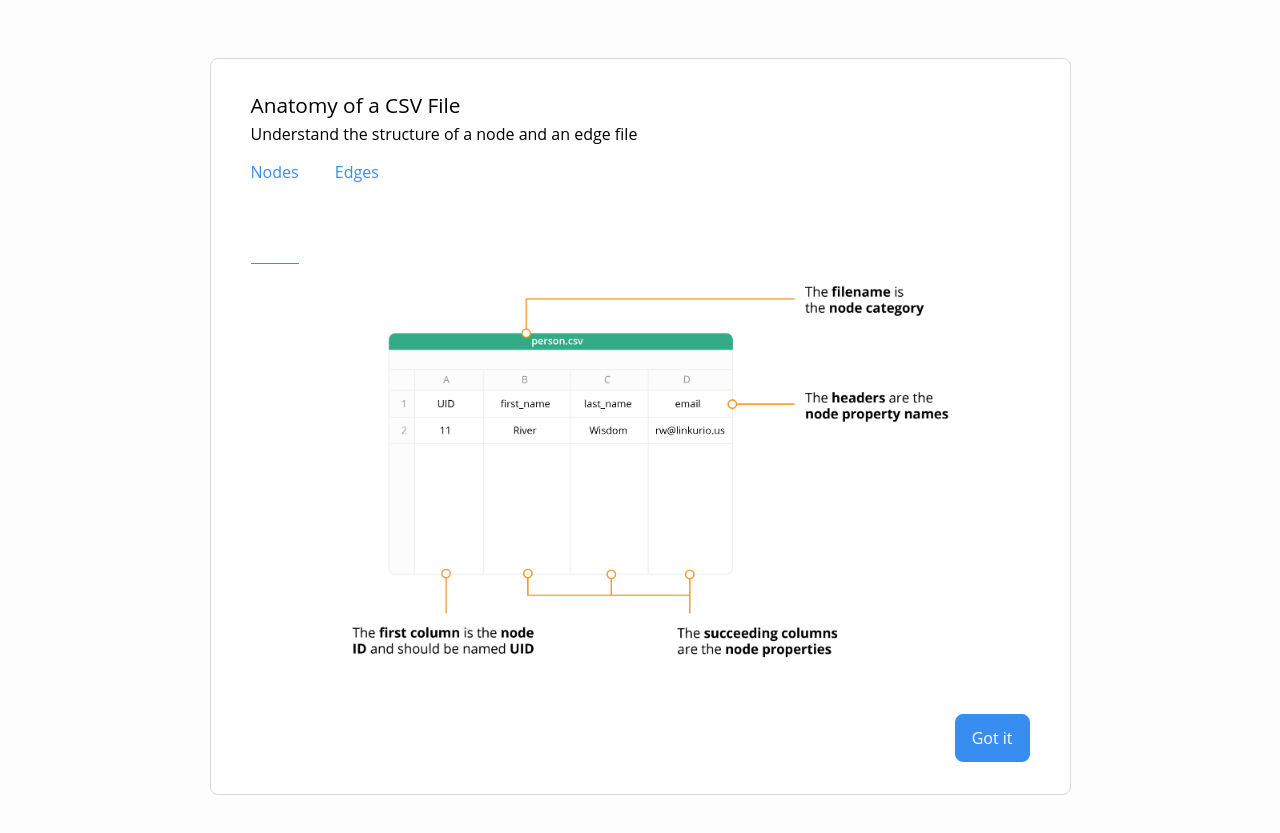
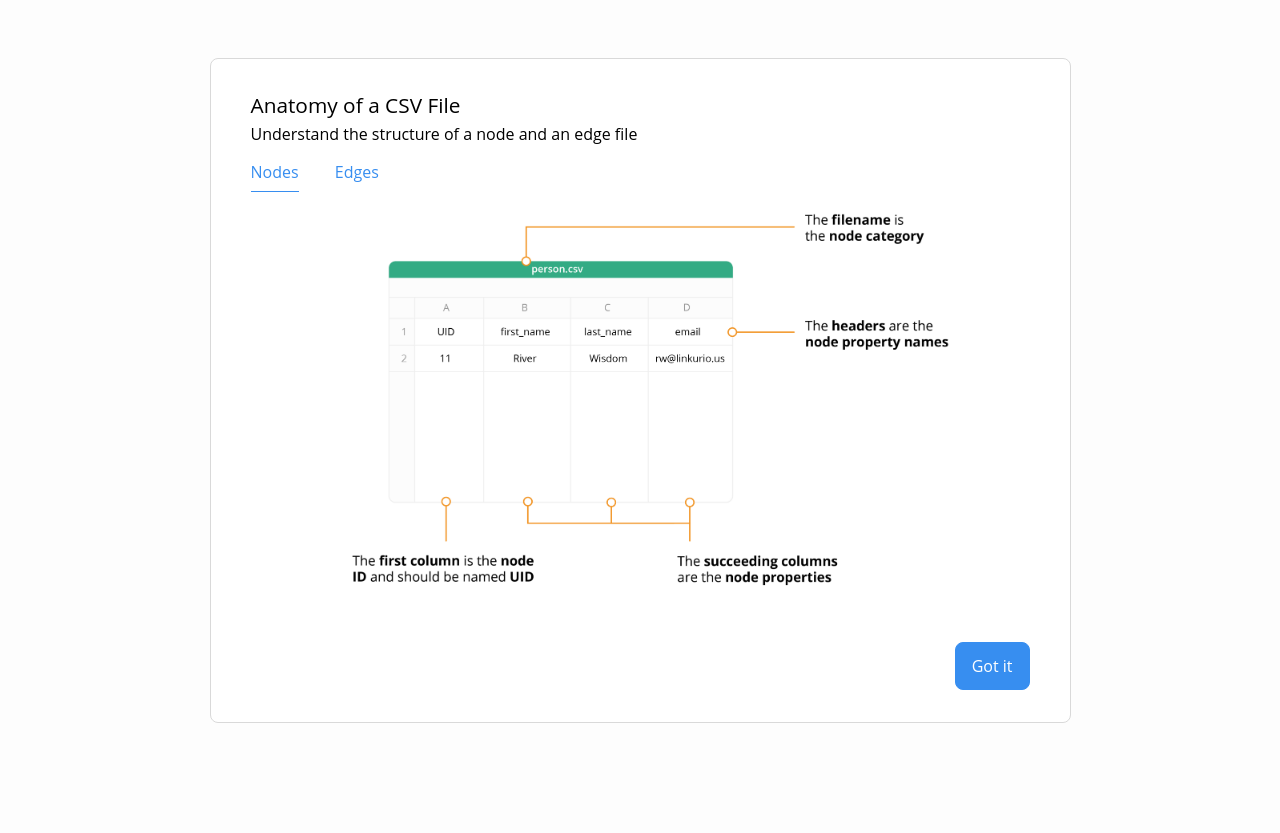
Before and after one commit to isabella232/lke-plugin-csv-importer, a website with bundled scripts: page src/public/index.html in a window 1280 px wide. Both pictures are taken after a click on the button "How to structure my file". Shown: the part 87-920 px from the top of the page. After the commit the page ends 874 px from the top, so only its background shows below. Built offline with nearby package versions, Linux system fonts and the light colour scheme.

Commit message:
typo padding

```diff
--- a/src/public/assets/css/main.css
+++ b/src/public/assets/css/main.css
@@ -41,7 +41,7 @@ a {
 }
 
 .under-line {
-    padding-bottom: 5rem;
+    padding-bottom: .5rem;
     border-bottom: 1px solid #378EF0;
 }
 
```
